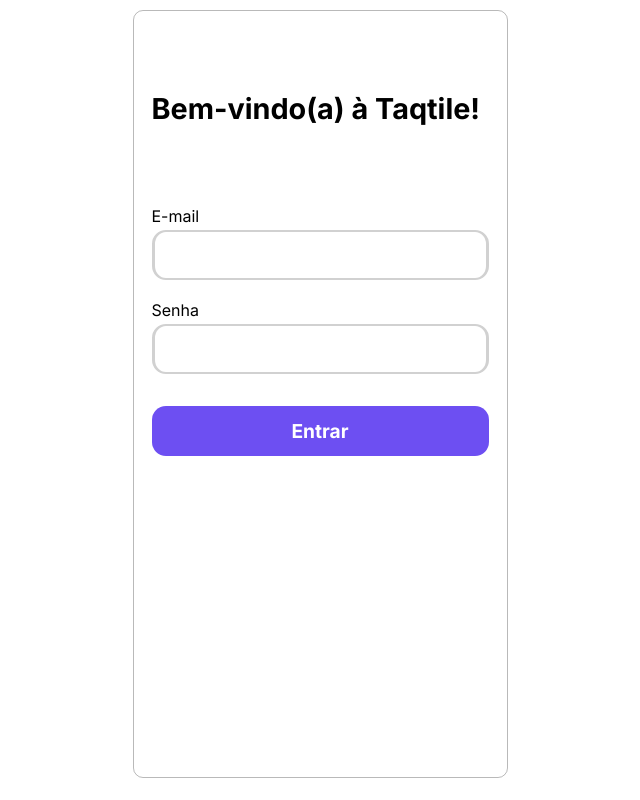
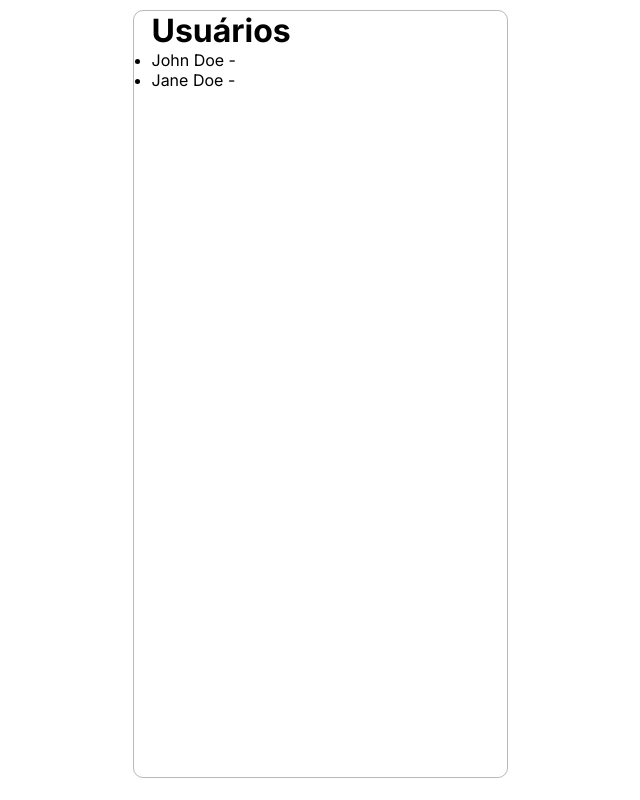
Before and after one commit to reury-cardoso/desafio.taqtile, a React (Vite) app: page /users in a window 1280 px wide. Shown: the whole page, without its empty margins (320-960 px from the left). Built offline with nearby package versions, Linux system fonts and the light colour scheme.

Commit message:
feat: implement routing and user login page

```diff
--- a/package.json
+++ b/package.json
@@ -17,6 +17,7 @@
     "react": "18.3.1",
     "react-dom": "18.3.1",
     "react-hook-form": "7.54.2",
+    "react-router-dom": "^7.1.1",
     "zod": "3.24.1"
   },
   "devDependencies": {
--- a/src/App.tsx
+++ b/src/App.tsx
@@ -1,11 +1,11 @@
 import { ApolloProvider } from '@apollo/client';
 import { client } from './apollo/client';
-import { Login } from './page/login/login';
+import { Router } from './router';
 
 function App() {
   return (
     <ApolloProvider client={client}>
-      <Login />
+      <Router />
     </ApolloProvider>
   );
 }
--- a/src/page/login/login.tsx
+++ b/src/page/login/page-login.tsx
@@ -3,19 +3,22 @@ import { zodResolver } from '@hookform/resolvers/zod';
 import { loginSchema } from '../../schemas/validation-login-schema';
 import { useMutation } from '@apollo/client';
 import { LOGIN_MUTATION } from '../../graphql/mutations';
+import { useNavigate } from 'react-router-dom';
 
 import loadingCircles from '../../assets/bouncing-circles.svg';
-import './login.css';
+import './page-login.css';
 
 type LoginFormData = {
   email: string;
   password: string;
 };
 
-export function Login() {
+export function PageLogin() {
+  const navigate = useNavigate();
   const [login, { loading, error, data }] = useMutation(LOGIN_MUTATION, {
     onCompleted: (data) => {
       localStorage.setItem('token', data.login.token);
+      navigate('/users');
     },
     onError: (error) => {
       console.error(error);
--- /dev/null
+++ b/src/page/users/page-users.css
@@ -0,0 +1,6 @@
+.loading-ring {
+  display: inline-block;
+  position: relative;
+  width: 80px;
+  height: 80px;
+}
--- /dev/null
+++ b/src/page/users/page-users.tsx
@@ -0,0 +1,28 @@
+export function PageUsers() {
+  const { data, loading, error } = {
+    data: {
+      users: [
+        { id: 1, name: 'John Doe'},
+        { id: 2, name: 'Jane Doe'},
+      ]
+    },
+    loading: false,
+    error: null,
+  }
+
+  if (loading) return <p>Loading...</p>;
+  if (error) return <p>Error </p>;
+
+  return (
+    <div>
+      <h1>Usuários</h1>
+      <ul>
+        {data.users.map((user: any) => (
+          <li key={user.id}>
+            {user.name} - {user.email}
+          </li>
+        ))}
+      </ul>
+    </div>
+  );
+}
--- /dev/null
+++ b/src/router.tsx
@@ -0,0 +1,14 @@
+import { BrowserRouter, Routes, Route } from "react-router";
+import { PageLogin } from "./page/login/page-login";
+import { PageUsers } from "./page/users/page-users";
+
+export function Router() {
+  return (
+    <BrowserRouter>
+      <Routes>
+        <Route path="/auth" element={<PageLogin />} />
+        <Route path="/users" element={<PageUsers />} />
+      </Routes>
+    </BrowserRouter>
+  );
+}
```
Also changed, not shown: src/assets/ring-resize.svg (added), src/page/login/page-login.css (renamed from src/page/login/login.css), 1 other file (tests, documents, lock files or other folders).
